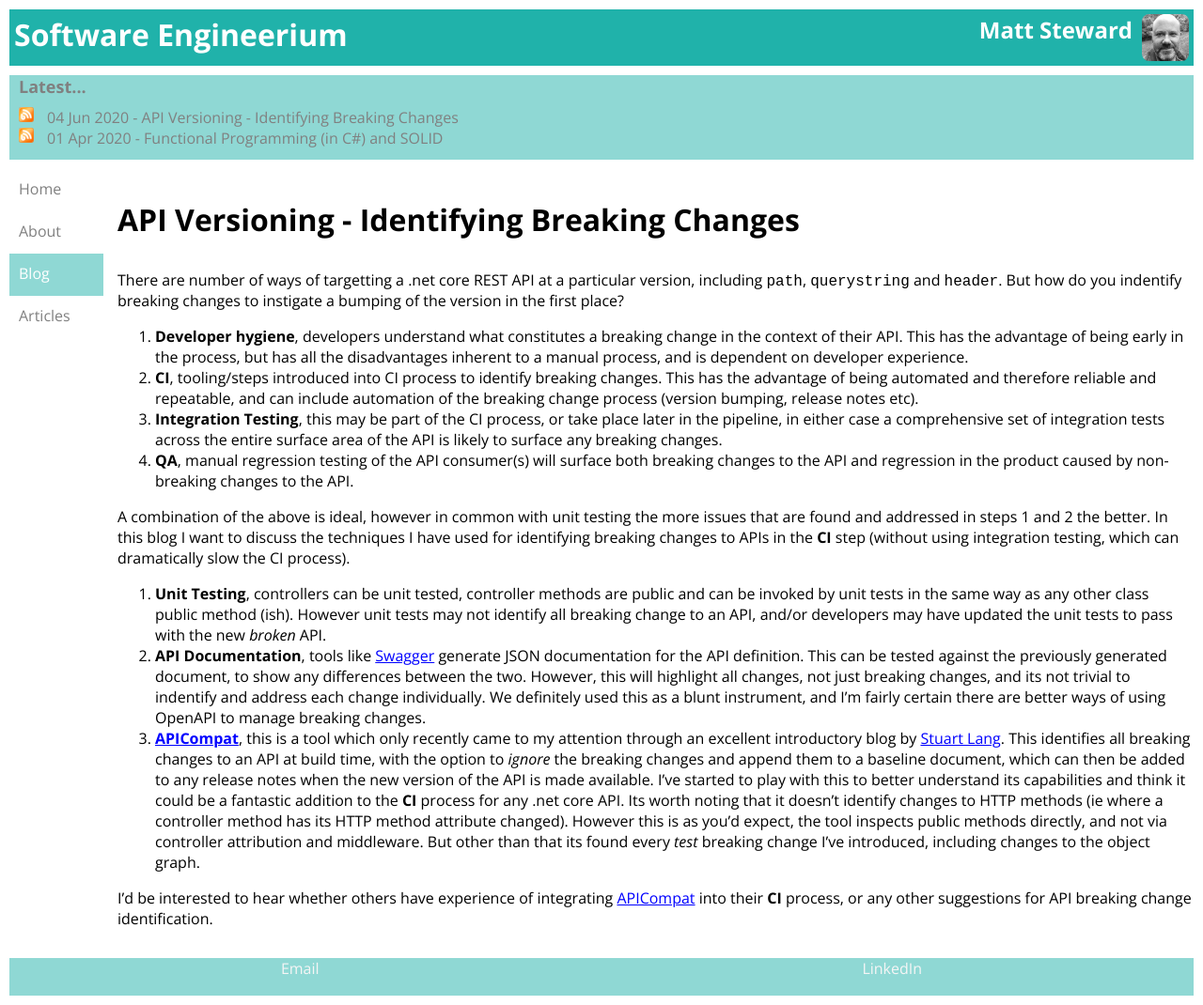
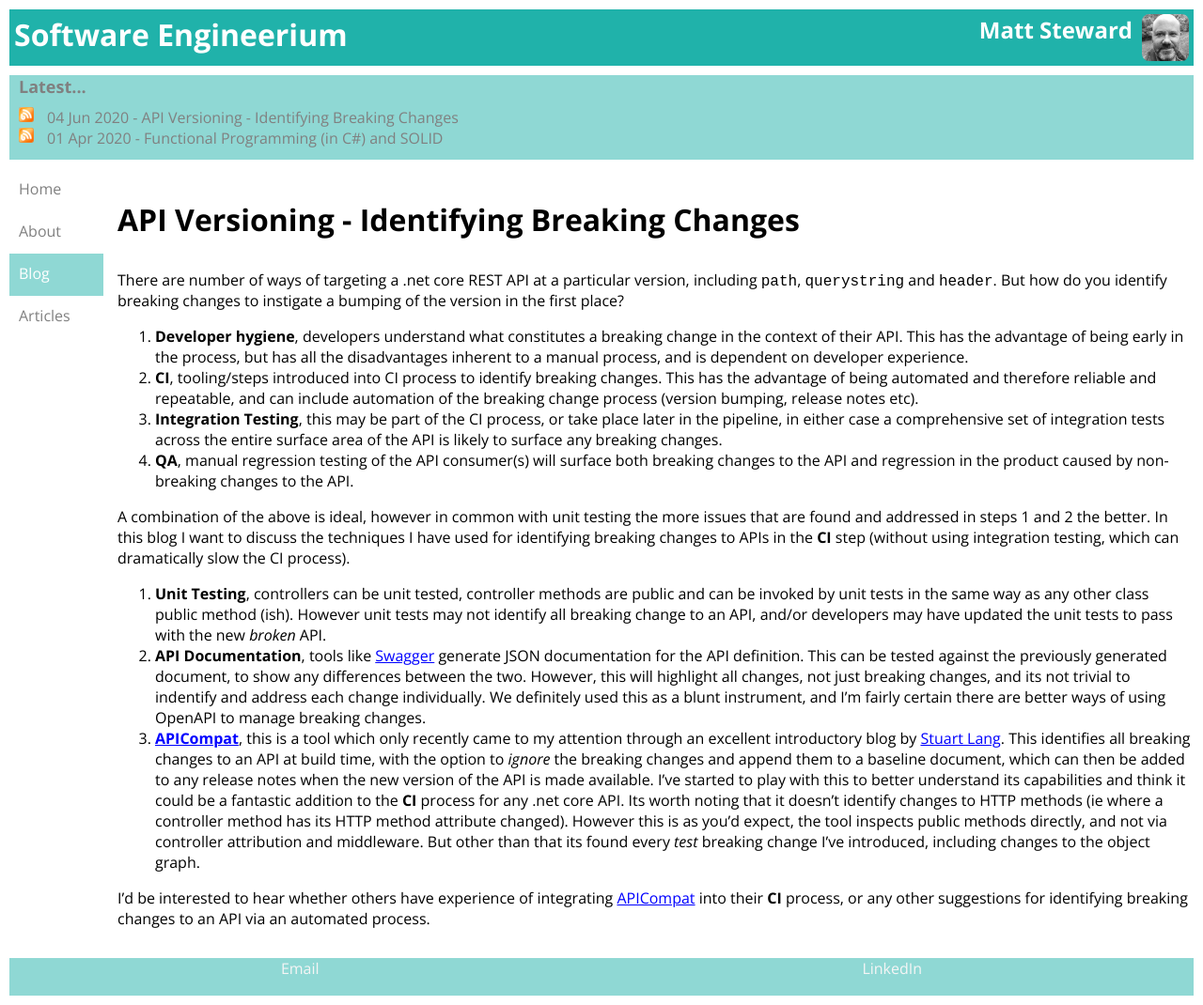
Before and after one commit to Matt-Steward/matt-steward.github.io, a Jekyll site: the page built from _posts/2020-06-04-API-Version-Compat.md, in a window 1280 px wide. Shown: the whole page at 94% size. Built offline with Jekyll 4.4.1, drawn with Linux system fonts in a browser that asks for light colours.

Commit message:
Spelling fixes

```diff
--- a/_posts/2020-06-04-API-Version-Compat.md
+++ b/_posts/2020-06-04-API-Version-Compat.md
@@ -6,7 +6,7 @@ tags: programming coding C# API REST
 ---
 # API Versioning - Identifying Breaking Changes
 
-There are number of ways of targetting a .net core REST API at a particular version, including `path`, `querystring` and `header`. But how do you indentify breaking changes to instigate a bumping of the version in the first place?
+There are number of ways of targeting a .net core REST API at a particular version, including `path`, `querystring` and `header`. But how do you identify breaking changes to instigate a bumping of the version in the first place?
 
 1. **Developer hygiene**, developers understand what constitutes a breaking change in the context of their API. This has the advantage of being early in the process, but has all the disadvantages inherent to a manual process, and is dependent on developer experience.
 2. **CI**, tooling/steps introduced into CI process to identify breaking changes. This has the advantage of being automated and therefore reliable and repeatable, and can include automation of the breaking change process (version bumping, release notes etc).
@@ -19,4 +19,4 @@ A combination of the above is ideal, however in common with unit testing the mor
 2. **API Documentation**, tools like [Swagger](https://swagger.io/) generate JSON documentation for the API definition. This can be tested against the previously generated document, to show any differences between the two. However, this will highlight all changes, not just breaking changes, and its not trivial to indentify and address each change individually. We definitely used this as a blunt instrument, and I'm fairly certain there are better ways of using OpenAPI to manage breaking changes.
 3. [**APICompat**](https://github.com/dotnet/arcade/tree/44a53c66de431dbd54b4277d6338d2b103d6852d/src/Microsoft.DotNet.ApiCompat#microsoftdotnetapicompat), this is a tool which only recently came to my attention through an excellent introductory blog by [Stuart Lang](https://stu.dev/check-for-breaking-changes-with-apicompat/). This identifies all breaking changes to an API at build time, with the option to _ignore_ the breaking changes and append them to a baseline document, which can then be added to any release notes when the new version of the API is made available. I've started to play with this to better understand its capabilities and think it could be a fantastic addition to the **CI** process for any .net core API. Its worth noting that it doesn't identify changes to HTTP methods (ie where a controller method has its HTTP method attribute changed). However this is as you'd expect, the tool inspects public methods directly, and not via controller attribution and middleware. But other than that its found every _test_ breaking change I've introduced, including changes to the object graph.
 
-I'd be interested to hear whether others have experience of integrating [APICompat](https://github.com/dotnet/arcade/tree/44a53c66de431dbd54b4277d6338d2b103d6852d/src/Microsoft.DotNet.ApiCompat#microsoftdotnetapicompat) into their **CI** process, or any other suggestions for API breaking change identification.
+I'd be interested to hear whether others have experience of integrating [APICompat](https://github.com/dotnet/arcade/tree/44a53c66de431dbd54b4277d6338d2b103d6852d/src/Microsoft.DotNet.ApiCompat#microsoftdotnetapicompat) into their **CI** process, or any other suggestions for identifying breaking changes to an API via an automated process.
```
